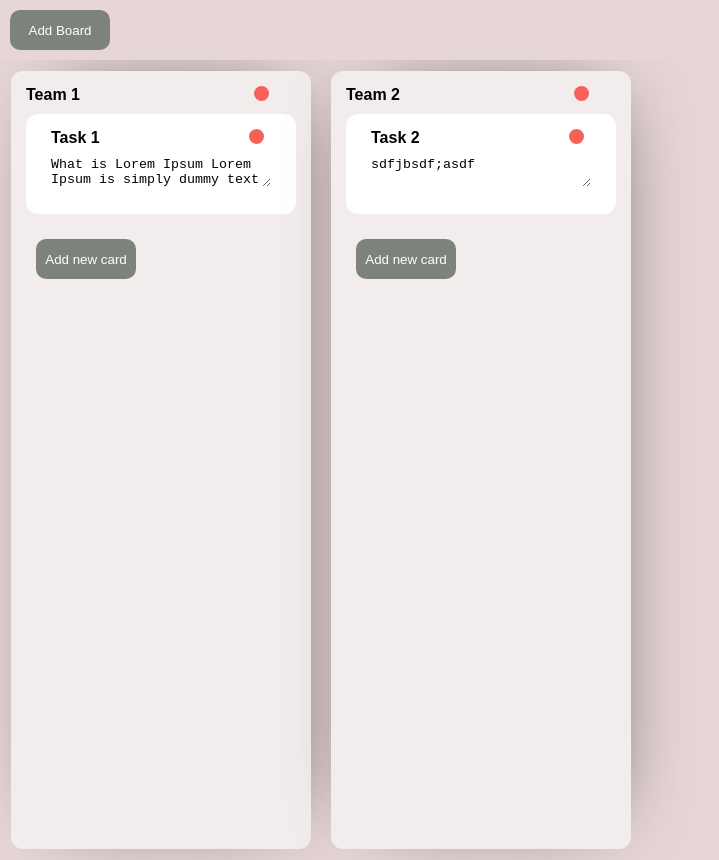
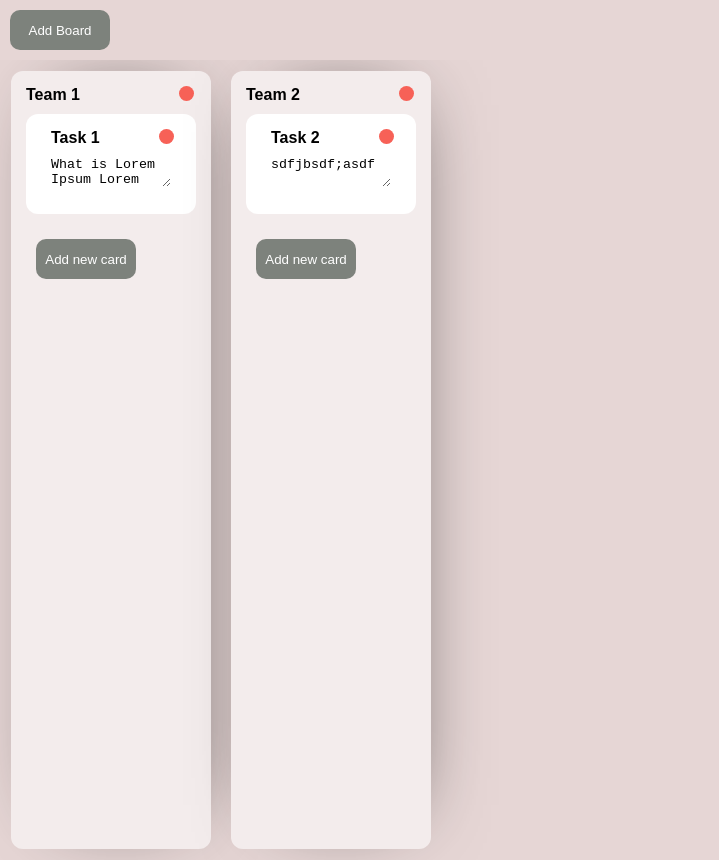
Before and after one commit to arunava6M/Tasky, a React (Create React App) app: page / in a window 1280 px wide. Shown: the whole page, without its empty margins (0-719 px from the left). Built offline with nearby package versions, Linux system fonts and the light colour scheme.

Commit message:
width changed

```diff
--- a/src/components/Board.js
+++ b/src/components/Board.js
@@ -10,8 +10,7 @@ const useStyles = createUseStyles({
     flexDirection: 'column',
     boxShadow: '10px -5px 81px -39px rgba(0,0,0,0.75)',
 
-    minWidth: '200px',
-    maxWidth: '300px',
+    width: '200px',
 
     backgroundColor: '#f3ecec',
 
```
